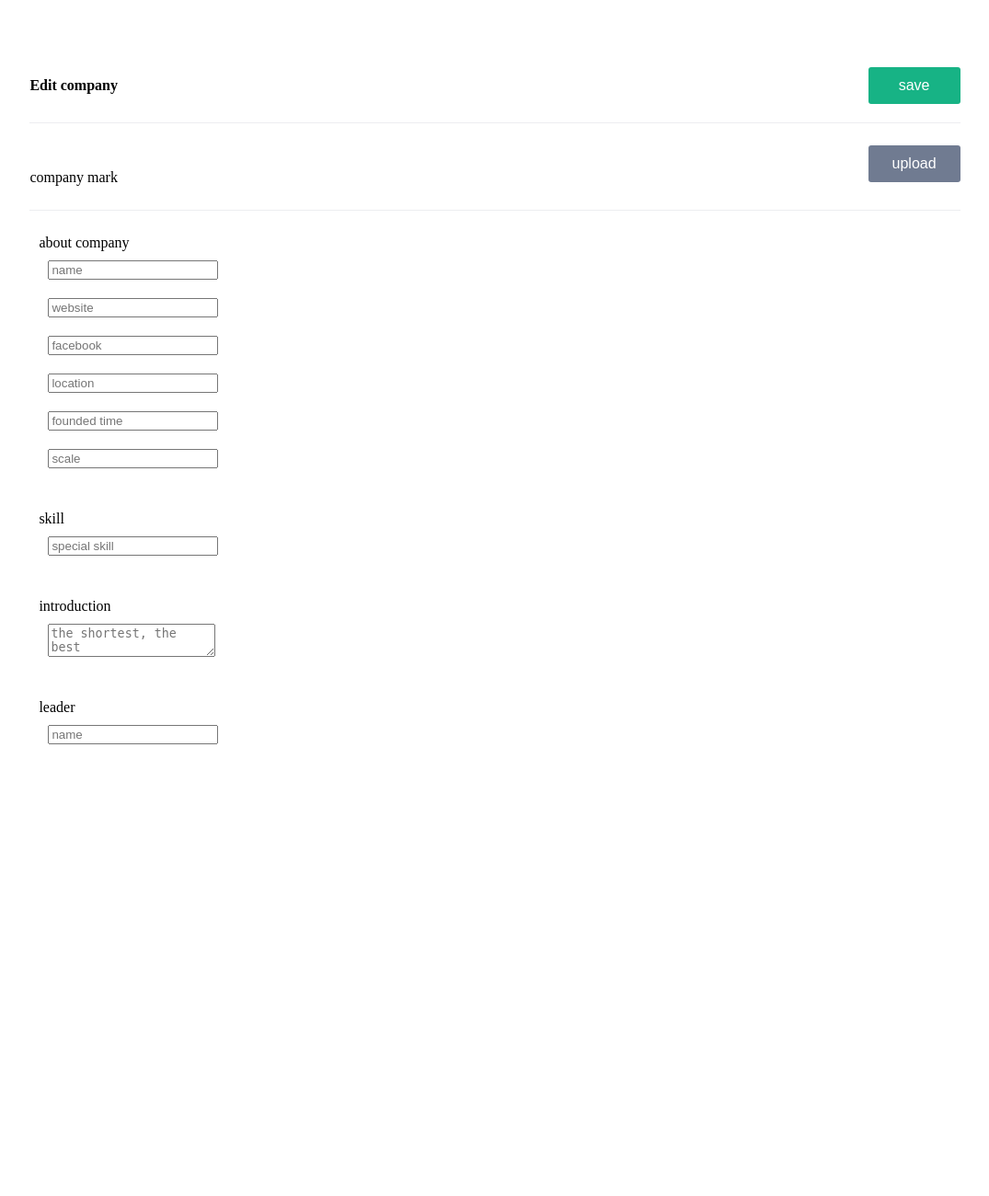
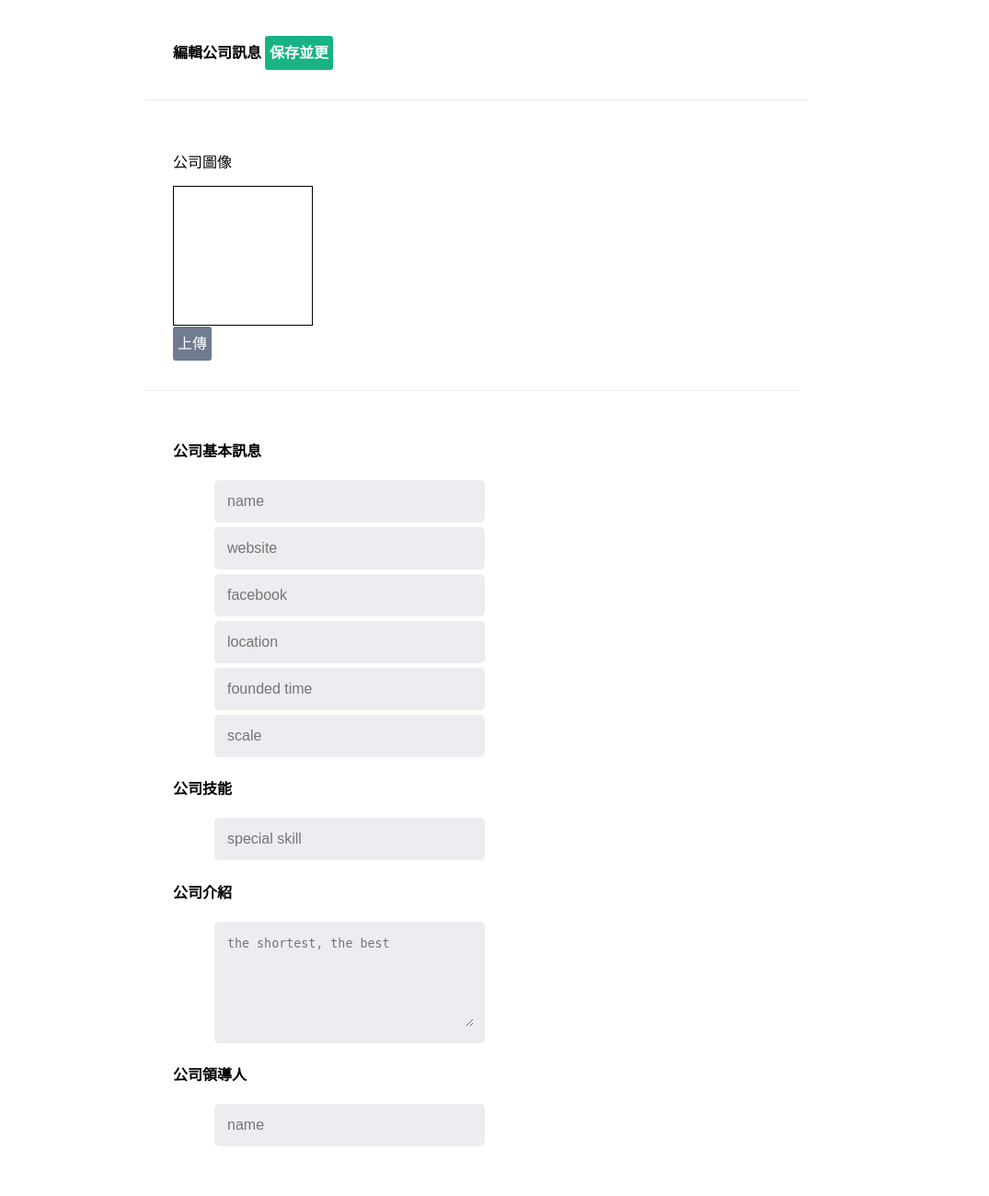
Before and after one commit to q123wer2002/Taolou, a PHP site: page /templates/content/company/postJob.html in a window 1280 px wide. Shown: the whole page at 92% size, without its empty margins (122-1197 px from the left). Before the commit the page ends 809 px from the top, so only its background shows below. Run offline with PHP 8.4, Linux system fonts and the light colour scheme.

Commit message:
merge_chpplen

```diff
--- a/css/index.css
+++ b/css/index.css
@@ -16,7 +16,7 @@ h3{border-bottom: 1px solid #eceef1;padding-top: 5px;padding-bottom: 5px;margin-
 	.selector ul{list-style: none;padding: 10px;margin-left: 30px;}
 		.tagName{font-weight: 700;font-size: 15px;margin-left: -15px;padding-right: 15px;}
 	.selector ul li{display: inline;}
-		.tag{margin-right: 15px;padding: 3px;}
+		.tag{margin-right: 15px;padding: 5px;}
 		.tag:hover{cursor: pointer;background:#707b91;color: #ffffff;border-radius: 2px;}
 
 .showJobs{position: relative;width: 720px;height: auto;left:270px;top:0px;background: white;}
@@ -37,7 +37,7 @@ h3{border-bottom: 1px solid #eceef1;padding-top: 5px;padding-bottom: 5px;margin-
 		.page{background:#6b7485;color: white;}
 		.page:hover{background:#6b7485;};
 
-.showTopics{position: relative;width: 720px;height: auto;left:150px;top:0px;background: white;}
+.showTopics{position: relative;width: 720px;height: auto;top:0px;background: white;border-bottom: 1px solid #eceef1;}
 .introduciton{padding: 20px;}
 .smart_apply{text-decoration: none; color:red;}
 .status{position:absolute; top: 18px;right: 34px;}
--- a/css/layout.css
+++ b/css/layout.css
@@ -5,7 +5,7 @@ a, abbr, acronym, address, applet, article, aside, audio, b, big, blockquote, bo
  *:focus { outline: none; }
 
 
-.input{height: 40px;width:200px;border:1px solid #46A3FF;font-size: 18px;font-weight: 500;background: rgba(242, 242, 242, 1);}
+.input{width:200px;border:none;font-size: 15px;font-weight: 500;background: #ecedf0;padding: 10px 0px;}
 .button{border: none;width: 70px;height: 40px;background: #46A3FF;font-weight: 500;color: white;font-size: 17px;font-family: '微軟正黑體';}
 .icon{background-image: url(../images/layout/sprite.png);background-repeat: no-repeat;display: inline-block;vertical-align: 0;margin-bottom: -1px;zoom:1;}
 .title-chart{width: 13px;height: 13px;}
--- a/css/post_job.css
+++ b/css/post_job.css
@@ -1,13 +1,5 @@
 .container{
-	width: 80%;
-	margin-top: 20px;
-	margin-left:10%;
-	margin-bottom:20px;
-	padding: 20px;
-	background: white;
 }
-
-
 button {
     position: relative;
     float: right;
@@ -24,21 +16,14 @@ button {
 .purple-btn {
     background-color: #707B91;
 }
-
 .green-btn ,.purple-btn{
-    display: inline-block;
     height: 40px;
     line-height: 40px;
-    text-align: center;
-    border: medium none;
     border-radius: 3px;
     font-size: 16px;
     color: #FFF;
-
-}
-
-.about_company{
-
+    text-decoration: none;
+    padding: 10px 5px;
 }
 .edit-name {
     height: 50px;
@@ -48,23 +33,25 @@ button {
     font-size: 16px;
 }
 .company_mark{
-	height: 20px;
+    width: 650px;
+	height: auto;
     line-height: 10px;
+    border-bottom: 1px solid #ECEDF0;
+    padding:30px;
+}
+.with-edit {
+    width: 670px;
+    height: auto;
+    line-height: 20px;
     font-size: 16px;
-    padding: 20px 0px 40px 0px;
+    padding: 30px 20px 30px 30px;
     border-bottom: 1px solid #ECEDF0;
 }
-.with-edit {
-    height: 20px;
-    line-height: 20px;
-    font-size: 16px;
-    padding: 30px 0px 30px 0px;
-    border-bottom: 1px solid #ECEDF0;
-}
+.about_company ul {}
+.about_company ul li{list-style: none;margin: 5px;padding: 14px 12px;background: #ecedf0;width: 270px;border-radius: 5px;}
+.about_company ul li input{border: none;background: #ecedf0;line-height: 16px;width: 270px;height: 16px;font-size:16px;}
+.about_company ul li textarea{width: 270px;height: 100px;border: none;background: #ecedf0;}
 
-li {
-	display: inline;margin-right: 30px;
-}
-.about_company ul {
-	padding: 10px;
-}
+.postInfoDiv{margin: auto;width: 720px;background: #ffffff;position: relative;}
+    .showComPhoto{border: 1px solid #000000;width: 150px;height: 150px;}
+    .about_company{width: 660px;padding: 30px;}
--- a/templates/content/company/postJob.html
+++ b/templates/content/company/postJob.html
@@ -1,47 +1,45 @@
 <link href="css/post_job.css" rel="stylesheet">
 
-    <div>
-    	<section class='container' ng-controller='TaoLoujob-index'>
+    <div class='postInfoDiv'>
+
+    	<div class='container'>
             <h2 class="with-edit">
-                <span>Edit company</span>
-                <button class="green-btn reg_btn">
-                    save
-                </button>
+                <span>編輯公司訊息</span>
+                <a href="javascript:;" class="green-btn">保存並更</a>
             </h2>
 
             <div class="company_mark">
-                <span class="edit-name">
-                    company mark
-                </span>
-                <button class="file-input-trigger purple-btn">
-                    upload
-                </button>
+                <span class="edit-name">公司圖像</span>
+                <div class='showComPhoto'></div>
+                <a href="javascript:;" class="purple-btn">上傳</a>
+            </div>
+
         </div>
 
 
 		<div class='about_company'>
+            <h4 class='tagName'>公司基本訊息</h4>
             <ul>
-                    <li class='tagName'>about company</li>
-                    <ul><input type='text' placeholder='name'></ul>
-                    <ul><input type='text' placeholder='website'></ul>
-                    <ul><input type='text' placeholder='facebook'></ul>
-                    <ul><input type='text' placeholder='location'></ul>
-                    <ul><input type='text' placeholder='founded time'></ul>
-                    <ul><input type='text' placeholder='scale'></ul>
+                <li><input type='text' placeholder='name'></li>
+                <li><input type='text' placeholder='website'></li>
+                <li><input type='text' placeholder='facebook'></li>
+                <li><input type='text' placeholder='location'></li>
+                <li><input type='text' placeholder='founded time'></li>
+                <li><input type='text' placeholder='scale'></li>
             </ul>
+            <h4 class='公司技能'>公司技能</h4>
             <ul>
-                    <li class='tagName'>skill</li>
-                    <ul><input type='text' placeholder='special skill'></ul>
+                <li><input type='text' placeholder='special skill'></li>
             </ul>
+            <h4 class='tagName'>公司介紹</h4>
             <ul>
-                    <li class='tagName'>introduction</li>
-                    <ul><textarea name="Content" placeholder='the shortest, the best'></textarea></ul>
+                <li><textarea name="Content" placeholder='the shortest, the best'></textarea></li>
             </ul>
+            <h4 class='tagName'>公司領導人</h4>
             <ul>
-                    <li class='tagName'>leader</li>
-                    <ul><input type='text' placeholder='name'></ul>
+                <li><input type='text' placeholder='name'></li>
             </ul>
 		</div>
-    	</section>
+
 
     </div>
```
Also changed, not shown: jobs.php (+4 -3 lines), js/ANcontrol.js (+9 -3 lines), templates/content/account/login.html (+18 -12 lines), templates/content/account/signup.html (+18 -13 lines), templates/content/jobList.html (renamed from templates/content/jobs.html, +21 -18 lines), templates/content/topicCompany.html (deleted, +0 -33 lines), templates/content/topicCompanyList.html (added, +42 -0 lines), topicCompany.php (+4 -4 lines), userObject/q123wer2002@livemail.tw/profilePhoto/userPhoto.png. Lines whose indentation alone changed are shown as unchanged.
